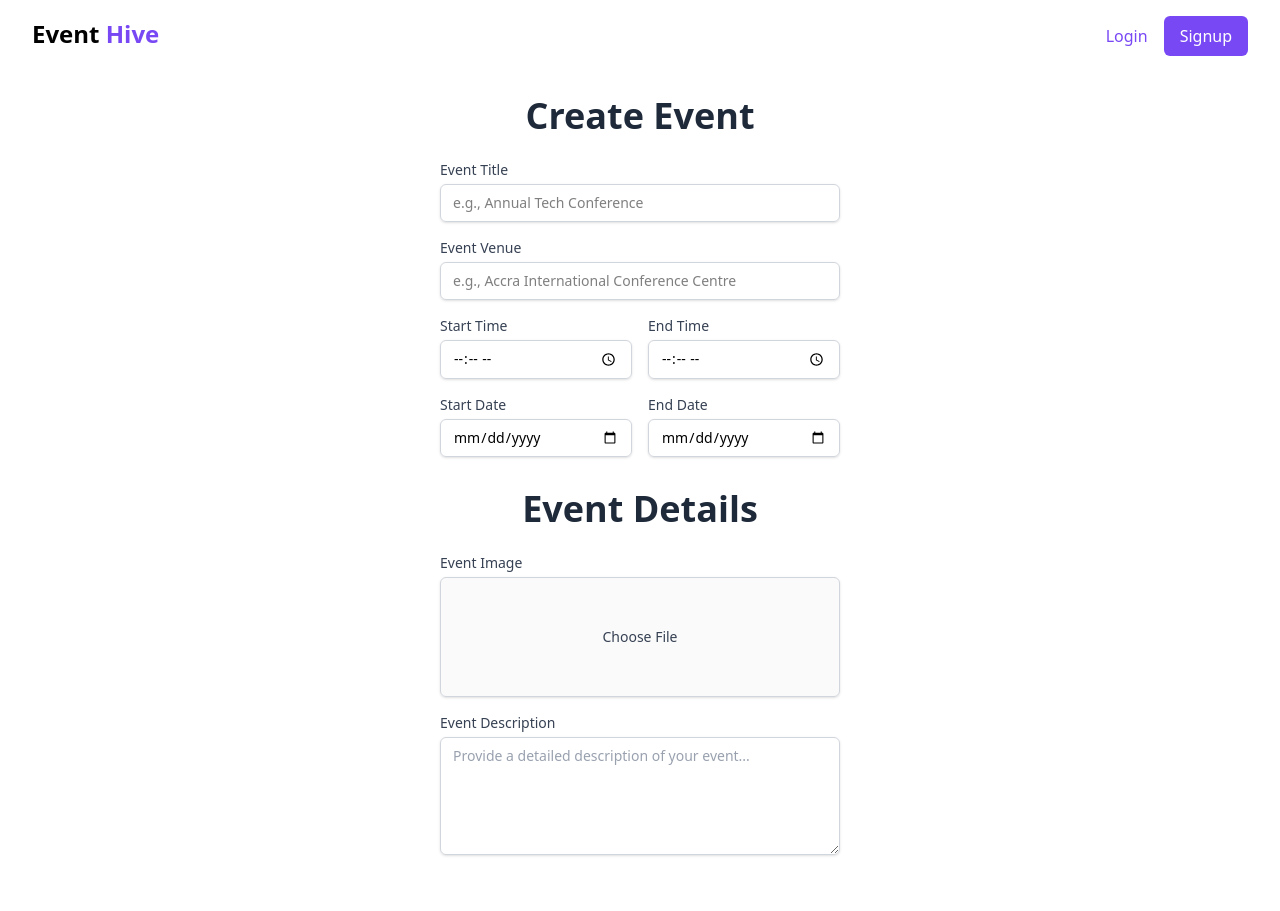
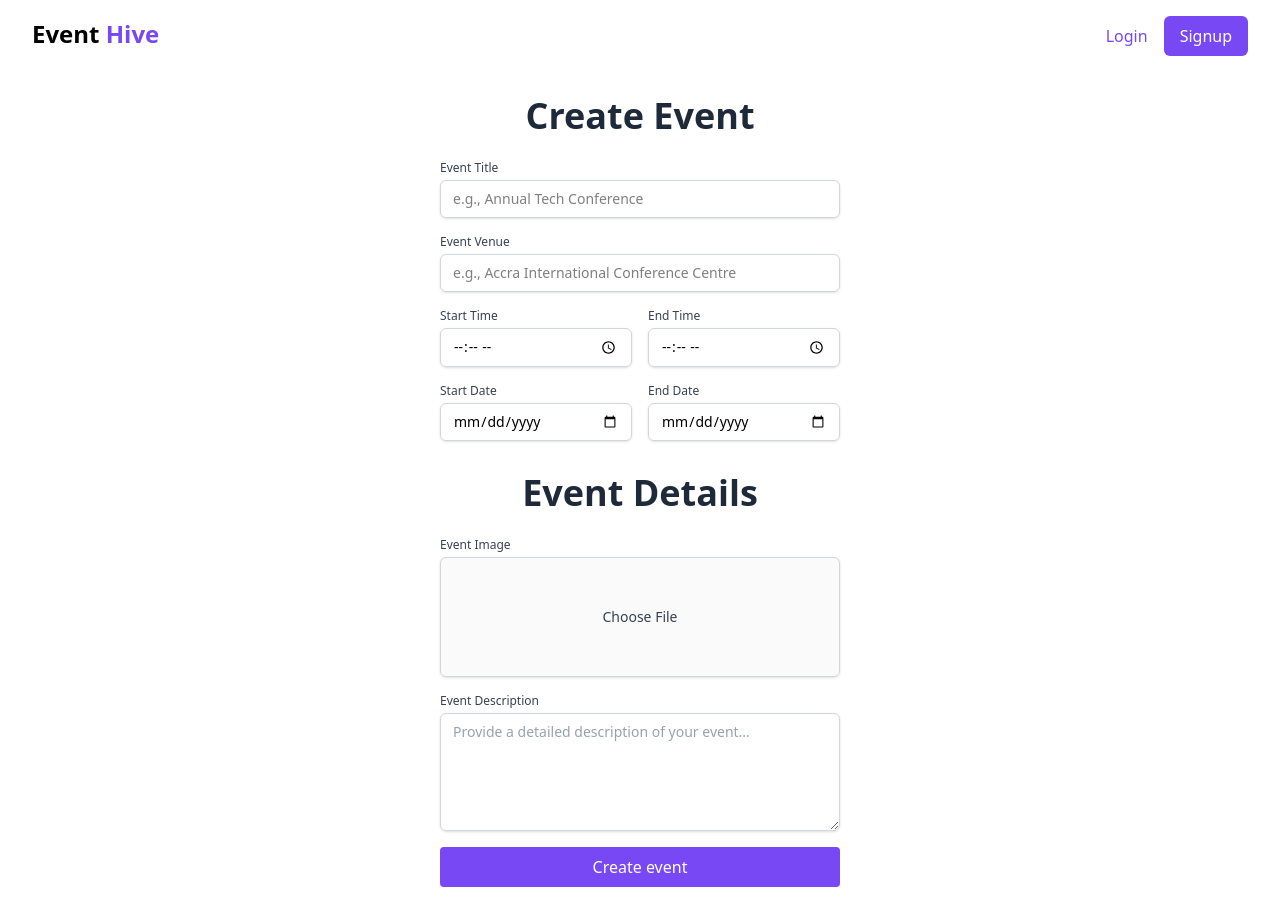
Before and after one commit to TheDominatorsC5/event-hive, a React (Vite) app: page /create-event in a window 1280 px wide. Built offline with nearby package versions, Linux system fonts and the light colour scheme.

Commit message:
First spacing adjustment

```diff
--- a/src/components/EventDetail.jsx
+++ b/src/components/EventDetail.jsx
@@ -1,4 +1,4 @@
-import eventLocationImage from '../assets/images/event-location.png'
+import eventLocationImage from '../assets/images/eventLocation.png'
 import faceBookImage from '../assets/images/faceBook.png'
 import whatsAppImage from '../assets/images/whatsApp.png'
 import linkedInImage from '../assets/images/linkedIn.png'
@@ -7,7 +7,7 @@ import twitter from '../assets/images/twitter.png'
 export default function EventDetail() {
     return (
         <div>
-            <div className="bg-[url(./assets/images/event-details.png)] text-white relative min-h-[595px] mx-6 px-6 flex items-center justify-center bg-cover bg-center bg-no-repeat inset-0 bg-black opacity-40">
+            <div className="bg-[url(./assets/images/eventDetails.png)] text-white relative min-h-[595px] mx-6 px-6 flex items-center justify-center bg-cover bg-center bg-no-repeat inset-0 bg-black opacity-40">
 
                 <div className='w-[540px]'>
                     <button className='bg-[#7848F4] py-[10px] px-[10px]'><span>◀</span> Back</button>
--- a/src/pages/CreateEvent.jsx
+++ b/src/pages/CreateEvent.jsx
@@ -11,7 +11,7 @@ export default function CreateEvent() {
 
                     <form>
                         <div class="mb-4">
-                            <label htmlFor="eventTitle" class="block text-sm font-medium text-gray-700 mb-1">Event Title</label>
+                            <label htmlFor="eventTitle" class="block text-xs font-medium text-gray-700 mb-1">Event Title</label>
                             <input
                                 type="text"
                                 id="eventTitle"
@@ -21,7 +21,7 @@ export default function CreateEvent() {
                         </div>
 
                         <div class="mb-4">
-                            <label htmlFor="eventVenue" class="block text-sm font-medium text-gray-700 mb-1">Event Venue</label>
+                            <label htmlFor="eventVenue" class="block text-xs font-medium text-gray-700 mb-1">Event Venue</label>
                             <input
                                 type="text"
                                 id="eventVenue"
@@ -32,7 +32,7 @@ export default function CreateEvent() {
 
                         <div class="mb-4 flex flex-col sm:flex-row gap-4">
                             <div class="flex-1">
-                                <label htmlFor="startTime" class="block text-sm font-medium text-gray-700 mb-1">Start Time</label>
+                                <label htmlFor="startTime" class="block text-xs font-medium text-gray-700 mb-1">Start Time</label>
                                 <input
                                     type="time"
                                     id="startTime"
@@ -40,7 +40,7 @@ export default function CreateEvent() {
                                 />
                             </div>
                             <div class="flex-1">
-                                <label htmlFor="endTime" class="block text-sm font-medium text-gray-700 mb-1">End Time</label>
+                                <label htmlFor="endTime" class="block text-xs font-medium text-gray-700 mb-1">End Time</label>
                                 <input
                                     type="time"
                                     id="endTime"
@@ -51,7 +51,7 @@ export default function CreateEvent() {
 
                         <div class="mb-4 flex flex-col sm:flex-row gap-4">
                             <div class="flex-1">
-                                <label htmlFor="startDate" class="block text-sm font-medium text-gray-700 mb-1">Start Date</label>
+                                <label htmlFor="startDate" class="block text-xs font-medium text-gray-700 mb-1">Start Date</label>
                                 <input
                                     type="date"
                                     id="startDate"
@@ -59,7 +59,7 @@ export default function CreateEvent() {
                                 />
                             </div>
                             <div class="flex-1">
-                                <label htmlFor="endDate" class="block text-sm font-medium text-gray-700 mb-1">End Date</label>
+                                <label htmlFor="endDate" class="block text-xs font-medium text-gray-700 mb-1">End Date</label>
                                 <input
                                     type="date"
                                     id="endDate"
@@ -72,7 +72,7 @@ export default function CreateEvent() {
                     <h2 class="text-gray-800 mt-8 mb-6 text-4xl text-center font-semibold">Event Details</h2>
 
                     <div class="mb-4">
-                        <label class="block text-sm font-medium text-gray-700 mb-1">Event Image</label>
+                        <label class="block text-xs font-medium text-gray-700 mb-1">Event Image</label>
                         <input type="file" id="eventImageUpload" class="hidden" /> {/* Corrected to type="file" and hidden */}
                         <label
                             htmlFor="eventImageUpload"
@@ -80,11 +80,11 @@ export default function CreateEvent() {
                         >
                             Choose File
                         </label>
-                        {}
+                        {/* Use React state here to display the chosen file name or a preview */}
                     </div>
 
                     <div class="mb-4">
-                        <label htmlFor="eventDescription" class="block text-sm font-medium text-gray-700 mb-1">Event Description</label>
+                        <label htmlFor="eventDescription" class="block text-xs font-medium text-gray-700 mb-1">Event Description</label>
                         <textarea
                             id="eventDescription"
                             rows="5"
@@ -92,6 +92,7 @@ export default function CreateEvent() {
                             class="mt-1 block w-full px-3 py-2 border border-gray-300 rounded-md shadow-sm focus:outline-none focus:ring-blue-500 focus:border-blue-500 sm:text-sm placeholder-gray-400"
                         ></textarea>
                     </div>
+                    <button className="bg-[#7848F4] w-full text-center text-white rounded text-base py-2">Create event</button>
                 </div>
             </section>
         </>
```
Also changed, not shown: src/assets/images/eventDetails.png (renamed from src/assets/images/event-details.png), src/assets/images/eventLocation.png (renamed from src/assets/images/event-location.png).
